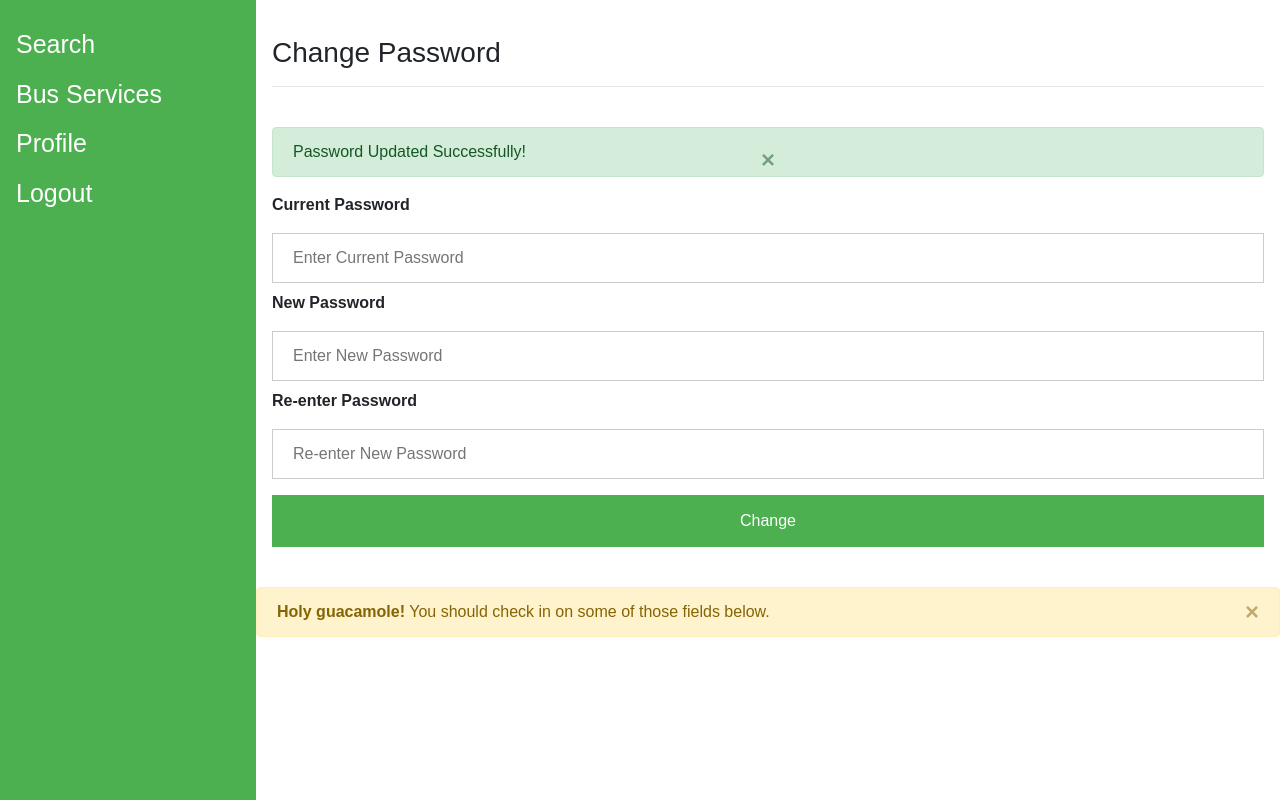
After one commit to jyothsnashaji/Bus-Management-System, a PHP site: page /adminprofile.php in a window 1280 px wide. The commit adds this page. Run offline with PHP 8.4, Linux system fonts and the light colour scheme; a user stored in the database is signed in.

Commit message:
adminprofile added

```diff
--- a/admin.php
+++ b/admin.php
@@ -17,10 +17,10 @@
                 </div>
 
                 <div class="container">
-                    <label for="uname"><b>Username</b></label>
+                    <label for="username"><b>Username</b></label>
                     <input type="text" placeholder="Enter Username" name="username" required>
 
-                    <label for="psw"><b>Password</b></label>
+                    <label for="password"><b>Password</b></label>
                     <input type="password" placeholder="Enter Password" name="password" required>
 
                     <button type="submit">Login</button>
--- /dev/null
+++ b/adminprofile.php
@@ -0,0 +1,90 @@
+<?php
+session_start();
+if(!isset($_SESSION['user']))
+    header('Location:admin.php')
+?>
+
+<html>
+    <head>
+
+        <title>Admin
+        </title>
+        <link rel="stylesheet" href="css/bootstrap.min.css" >
+        <link rel="stylesheet" href="css/styles.css" >
+        <script src="/js/bootstrap.min.js"></script>
+        <script src="js/jquery.min.js"></script>
+    </head>
+    <body>
+
+    </body>
+
+    <div class="sidenav">
+
+        <a href="adminHome.php">Search</a>
+        <a href="#services">Bus Services</a>
+        <a href="adminprofile.php">Profile</a>
+        <a href="logout_admin.php">Logout</a>
+    </div>
+    <div class="contents">
+        <div class="container">
+            <h3>Change Password</h3>
+           <hr> <br>
+
+            <?php
+    if (isset($_SESSION['status']))
+    {
+        if ($_SESSION['status']=='updated')
+        {
+            echo '<div class="alert alert-success alert-dismissible fade show" role="alert">
+ Password Updated Successfully!
+  <button type="button" class="close" data-dismiss="alert" aria-label="Close">
+    <span aria-hidden="true">&times;</span>
+  </button>
+
+</div>';}
+        else  if ($_SESSION['status']=='incorrect')
+        {
+          echo '
+<div class="alert alert-danger alert-dismissible fade show" role="alert">
+ Password Incorrect
+  <button type="button" class="close" data-dismiss="alert" aria-label="Close">
+    <span aria-hidden="true">&times;</span>
+  </button>
+</div>';}
+        else  if ($_SESSION['status']=='mismatch')
+        { echo '
+<div class="alert alert-warning alert-dismissible fade show" role="alert">
+  Passwords do not match
+   <button type="button" class="close" data-dismiss="alert" aria-label="Close">
+    <span aria-hidden="true">&times;</span>
+  </button>
+</div>';
+        }
+
+    }
+
+    ?>
+
+
+            <form method="post" action="adminChangePassword.php">
+                <label for='current'> <b>Current Password</b></label>
+                <input type="password" placeholder="Enter Current Password" name='current' required>
+
+                <label for='new'><b>New Password</b> </label>
+
+                <input type="password" placeholder="Enter New Password" name='new' required>
+                <label for='reenternew'> <b>Re-enter Password</b></label>
+
+                <input type="password" placeholder="Re-enter New Password" name='reenternew' required>
+                <button type="submit">Change</button>
+            </form></div>
+
+
+     <div class="alert alert-warning alert-dismissible fade show" >
+  <strong>Holy guacamole!</strong> You should check in on some of those fields below.
+  <a href="#" class="close" data-dismiss="alert" aria-label="close">&times;</a>
+
+</div>
+
+    </div>
+</html>
--- a/css/styles.css
+++ b/css/styles.css
@@ -63,3 +63,12 @@ height: 10%;
 .sidenav a:hover {
   color: #f1f1f1;
 }
+
+.contents {
+    width: 80%;
+    margin-left: 20%;
+    padding-top: 20px;
+}
+.close {
+margin-right: 0;
+}
```
Also changed, not shown: adminChangePassword.php (added, +28 -0 lines), adminHome.php (+9 -3 lines), logout_admin.php (added, +7 -0 lines).
